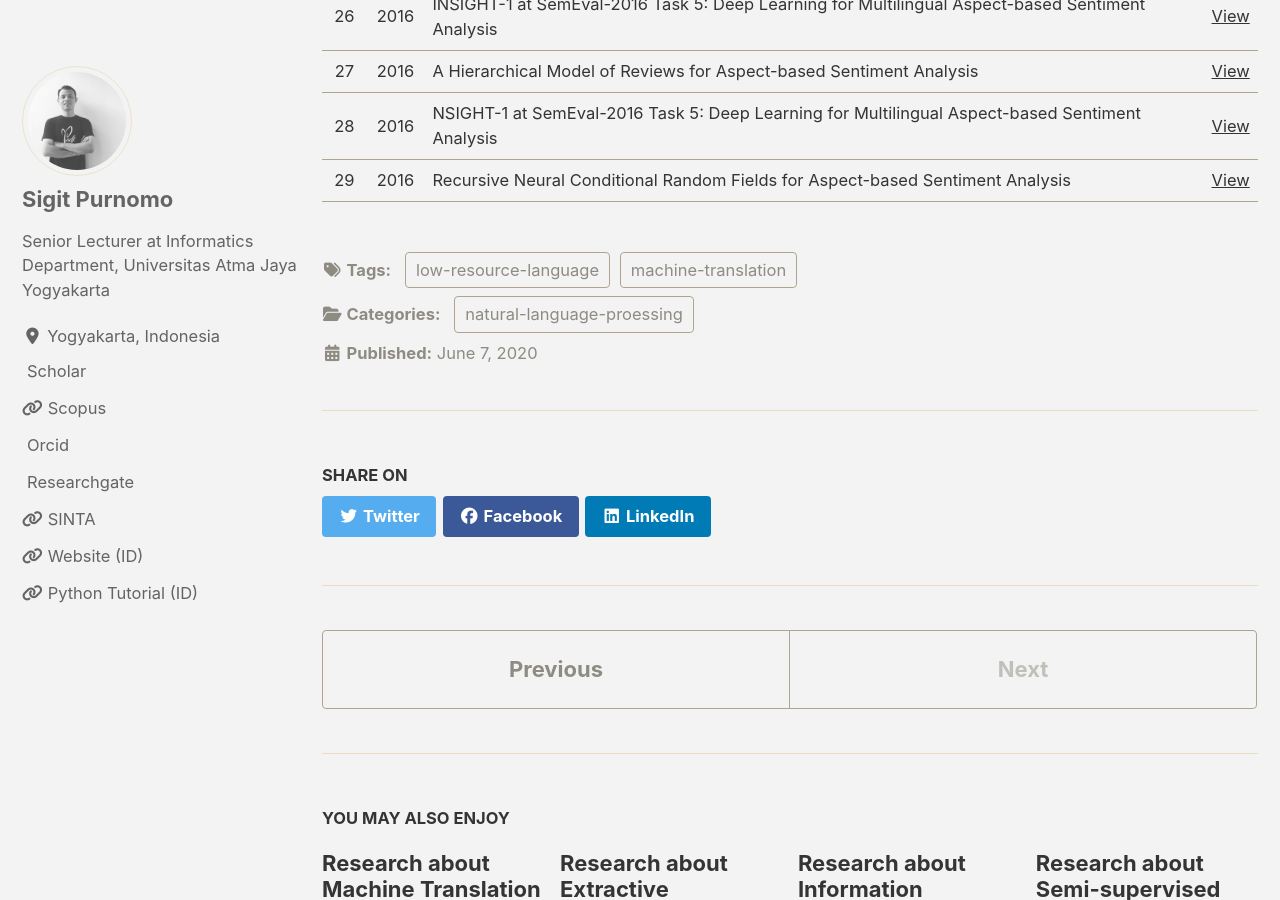
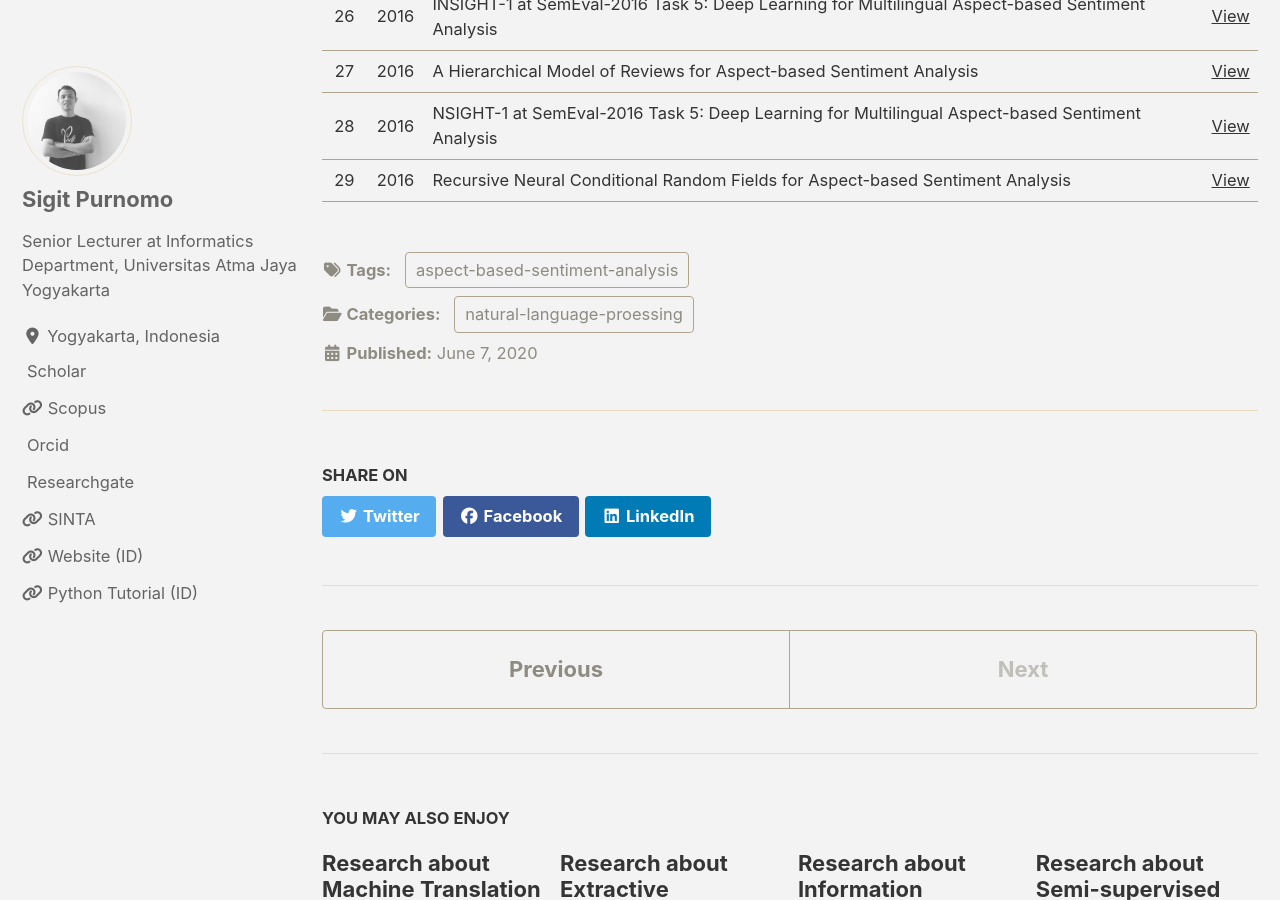
Before and after one commit to sigit-purnomo/sigit-purnomo.github.io, a Jekyll site: the page built from _posts/2020-06-07-research-about-aspect-based-sentiment-analysis-published-in-arxiv.md, in a window 1280 px wide and 900 px high, scrolled down 1764 px. Built offline with Jekyll 4.4.1, drawn with Linux system fonts in a browser that asks for light colours; cached includes are drawn as plain includes; nearby versions of some CDN libraries; a style sheet for code colours, icons or effects is not loaded.

Commit message:
Update post

```diff
--- a/_posts/2020-06-07-research-about-aspect-based-sentiment-analysis-published-in-arxiv.md
+++ b/_posts/2020-06-07-research-about-aspect-based-sentiment-analysis-published-in-arxiv.md
@@ -4,7 +4,7 @@ excerpt: "Aspect-based sentiment analysis deals with capturing sentiments expres
 date: 2020-06-07
 permalink: /posts/2020/06/research-about-apectbased-sentiment-analysis-published-in-arxiv/
 categories: [natural-language-proessing]
-tags: [machine-translation, low-resource-language]
+tags: [aspect-based-sentiment-analysis]
 ---
 
 Aspect-based sentiment analysis deals with capturing sentiments expressed towards each aspect of entities. [(Mowlaei, et al., 2020)](https://doi.org/10.1016/j.eswa.2020.113234). I have tried to collect and curate some publications form Arxiv that related to the aspect-based sentiment analysis, and the results were listed here. Please enjoy it!
```
Also changed, not shown: _drafts/2020-06-07-research-about-aspect-based-sentiment-analysis-published-in-arxiv.md (+1 -1 lines), 1 other file.
